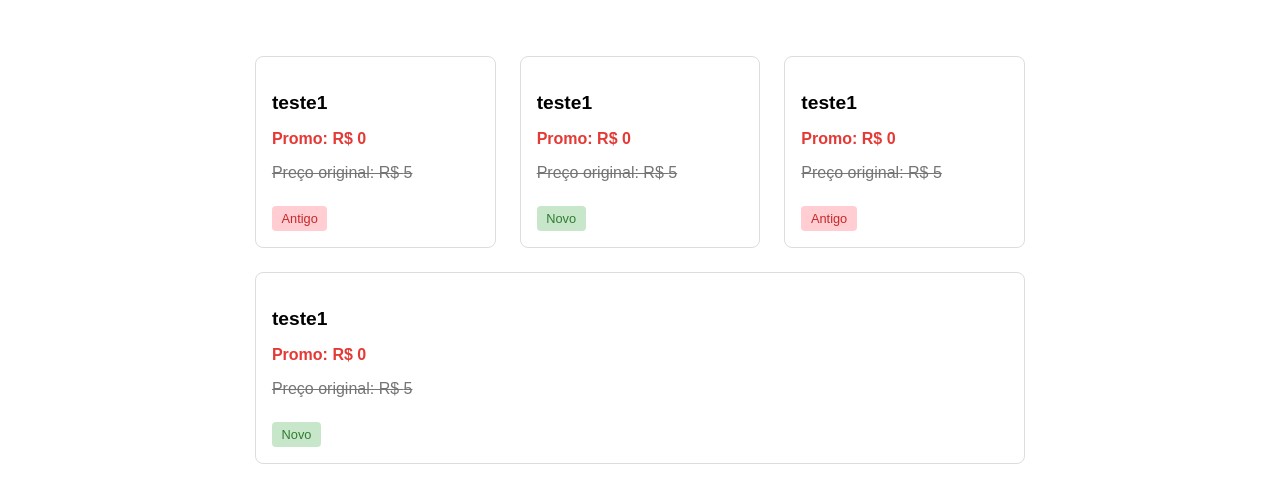
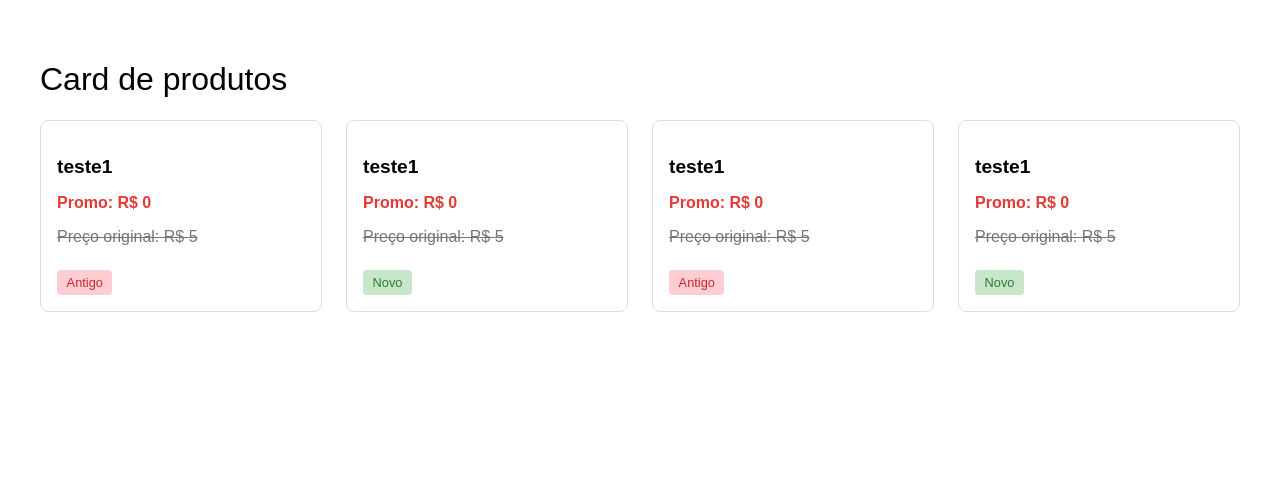
Before and after one commit to L7noxy/JS-refor-o, a React (Vite) app in the folder Romero/: page / in a window 1280 px wide. Shown: the top 502 px of the page. Built offline with nearby package versions, Linux system fonts and the light colour scheme.

Commit message:
terminando o css da Romero.jsx e indo fazer a navbar

```diff
--- a/Romero/src/pages/Romero.css
+++ b/Romero/src/pages/Romero.css
@@ -5,8 +5,6 @@
 }
 
 .container-card {
-    display: flex;
-    justify-content: center;
     padding: 2rem;
 }
 
--- a/Romero/src/pages/Romero.jsx
+++ b/Romero/src/pages/Romero.jsx
@@ -35,6 +35,7 @@ export default function Romero() {
   ]
   return (
     <div className="container-card">
+      <h1>Card de produtos</h1>
       <ul className="lista-produtos">
         {produtos.map((produto) => (
           <li key={produto.id} className="item-produto">
```
